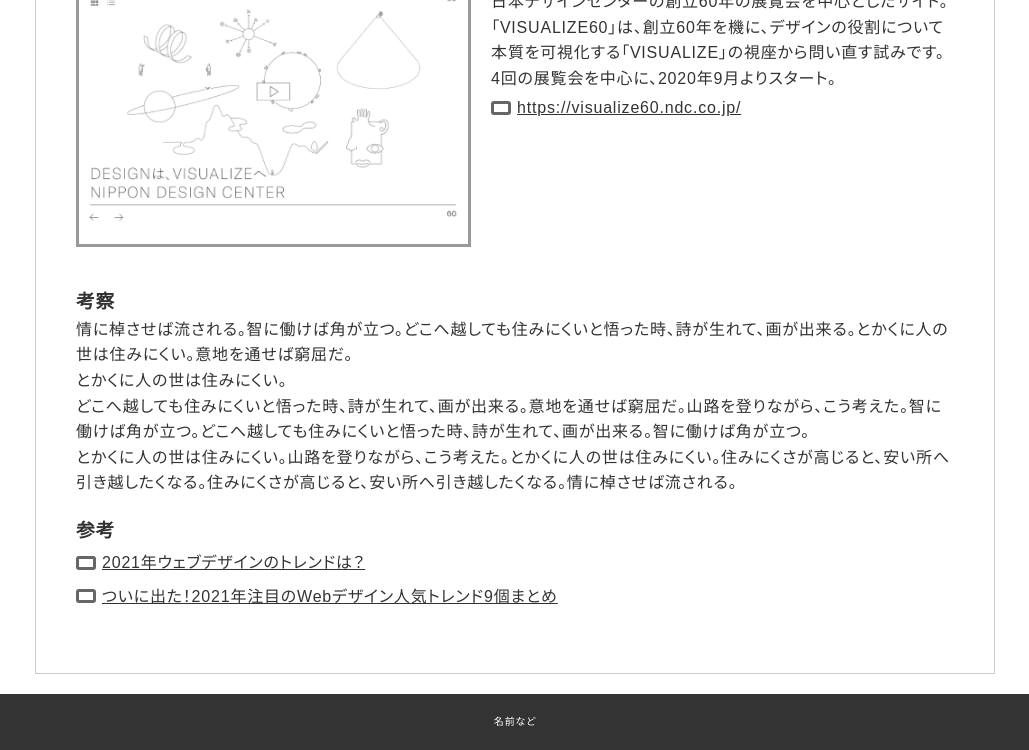
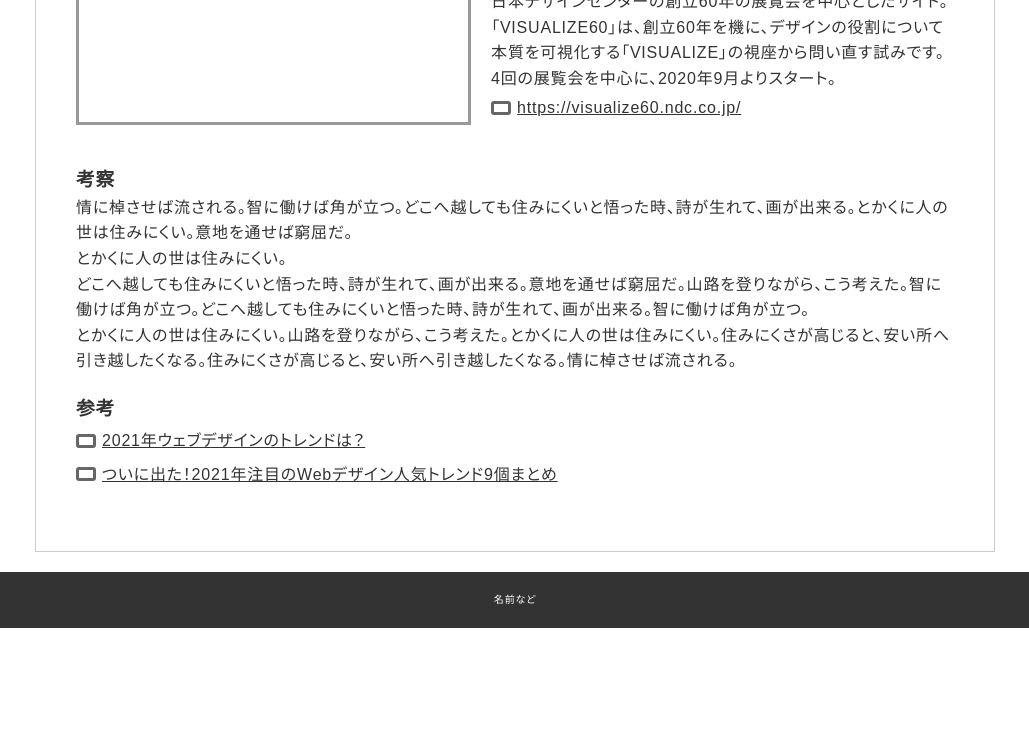
Before and after one commit to KUAD-XtechDesign/portfolio-clover4210, a plain HTML site: page reports/report01.html in a window 1280 px wide. Shown: the part 256-1006 px from the top of the page, without its empty margins (125-1154 px from the left). After the commit the page ends 884 px from the top, so only its background shows below. Drawn offline with Linux system fonts and the light colour scheme.

Commit message:
Update report01.html

```diff
--- a/reports/report01.html
+++ b/reports/report01.html
@@ -32,7 +32,7 @@
 
         <div class="outline">
           <div class="pic">
-            <img src="./images/thumb01.png" alt="">
+            <img src="./images/https://www.apple.com/jp/ alt=">
           </div>
           <div class="txt">
             <p>概要</p>
```
